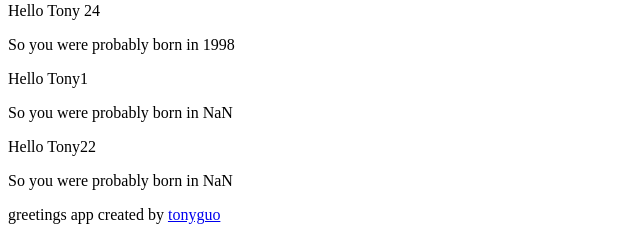
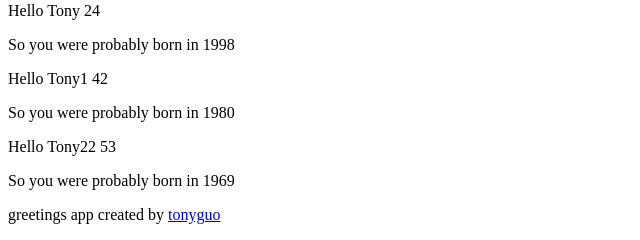
Before and after one commit to Tonyguo0/FullStackOpen2022_Part1, a React (Create React App) app in the folder practice/part1/: page / in a window 1280 px wide. Shown: the part 136-376 px from the top of the page, without its empty margins (0-640 px from the left). Built offline with nearby package versions, Linux system fonts and the light colour scheme.

Commit message:
part 1: stateful component

```diff
--- a/practice/part1/src/App.js
+++ b/practice/part1/src/App.js
@@ -1,3 +1,5 @@
+import { useState } from "react";
+
 const Hello = ({ name, age }) => {
   /*** can destructure the props object passed to the component function as a parameter */
   // const {name, age} = props
@@ -13,9 +15,13 @@ const Hello = ({ name, age }) => {
   );
 };
 
-const App = (props) => {
-  const { counter } = props;
+const App = () => {
+  const [counter, setCounter] = useState(0);
 
+
+
+  setTimeout(() => setCounter(counter + 1), 1000);
+  console.log("rendering...", counter);
   const name = "Tony";
   const age = 10;
   return (
@@ -23,8 +29,8 @@ const App = (props) => {
       <h1>{counter}</h1>
       <h1>Greetings</h1>
       <Hello name={name} age={age + 14} />
-      <Hello name="Tony1" />
-      <Hello name="Tony22" />
+      <Hello name="Tony1" age={age + 32} />
+      <Hello name="Tony22" age={age + 43} />
       <Footer />
     </>
   );
--- a/practice/part1/src/index.js
+++ b/practice/part1/src/index.js
@@ -5,13 +5,4 @@ import App from "./App";
 
 let counter = 1;
 
-const refresh = () => {
-  ReactDOM.createRoot(document.getElementById("root")).render(
-    <App counter={counter} />
-  );
-};
-
-setInterval(() => {
-  refresh();
-  counter += 1;
-}, 1000);
+ReactDOM.createRoot(document.getElementById("root")).render(<App />);
```
